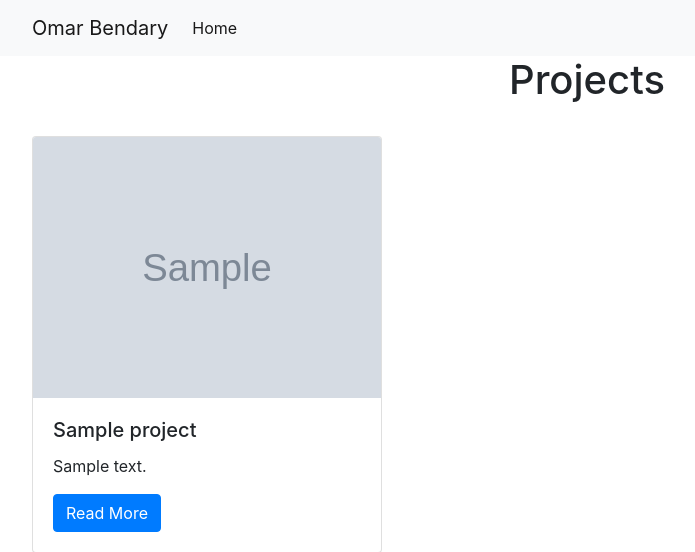
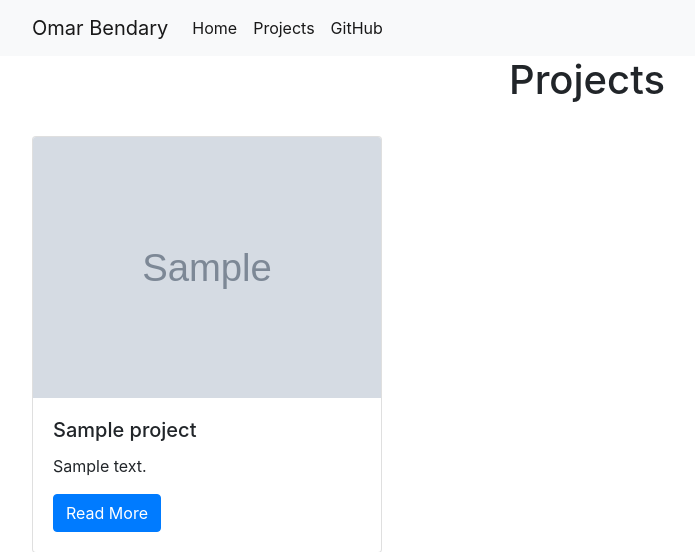
Before and after one commit to omar-bendary/Portfolio-App, a Django app: page /projects/ in a window 1280 px wide. Shown: the top 552 px of the page, without its empty margins (53-748 px from the left). Run offline with Django 3.2, Linux system fonts and the light colour scheme; tables that the repository leaves empty hold one stand-in row (values such as "Sample post"); grey boxes marked "Sample" are stand-in pictures; some libraries are stand-ins or nearby versions.

Commit message:
update requirements

```diff
--- a/requirements.txt
+++ b/requirements.txt
@@ -1,4 +1,5 @@
 asgiref==3.2.7
 Django==3.0.6
+Pillow==7.1.2
 pytz==2020.1
 sqlparse==0.3.1
--- a/templates/base.html
+++ b/templates/base.html
@@ -1,4 +1,4 @@
-<link rel="stylesheet" href="https://stackpath.bootstrapcdn.com/bootstrap/4.1.3/css/bootstrap.min.css" integrity="sha384-MCw98/SFnGE8fJT3GXwEOngsV7Zt27NXFoaoApmYm81iuXoPkFOJwJ8ERdknLPMO" crossorigin="anonymous">
+<link rel="stylesheet" href="https://stackpath.bootstrapcdn.com/bootstrap/4.5.0/css/bootstrap.min.css" integrity="sha384-9aIt2nRpC12Uk9gS9baDl411NQApFmC26EwAOH8WgZl5MYYxFfc+NcPb1dKGj7Sk" crossorigin="anonymous">
 
 <nav class="navbar navbar-expand-lg navbar-light bg-light">
     <div class="container">
@@ -15,6 +15,12 @@
             {% comment %} <li class="nav-item">
               <a class="nav-link" href="{% url 'blog_index' %}">Blog</a>
             </li> {% endcomment %}
+            <li class="nav-item active">
+              <a class="nav-link" href="{% url 'projects_app:project_index' %}">Projects</a>
+            </li>
+            <li class="nav-item active">
+              <a class="nav-link" href="https://github.com/omar-bendary?tab=repositories">GitHub</a>
+            </li>
           </ul>
         </div>
     </div>
```
